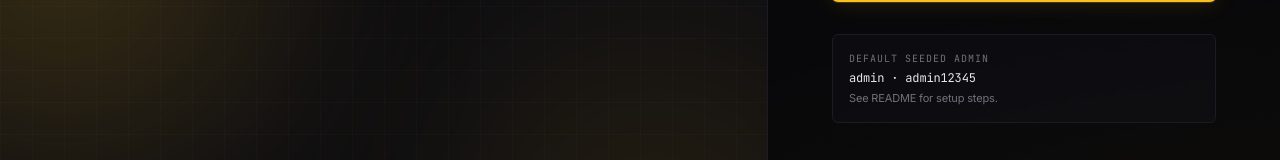
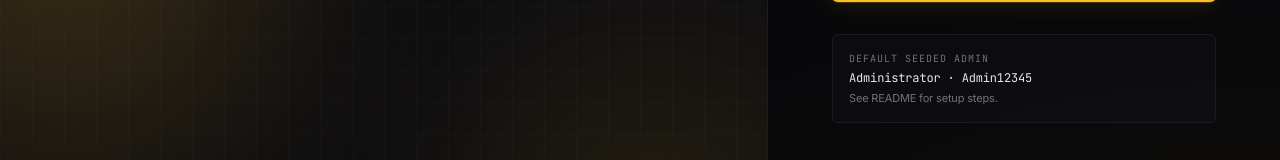
Before and after one commit to LaeeqtheDev/Sentinel-Biometric-Parking-System, a Next.js app in the folder frontend/: page /login in a window 1280 px wide. Shown: the part 506-666 px from the top of the page. Built offline with nearby package versions, Linux system fonts and the light colour scheme.

Commit message:
Update page.tsx

```diff
--- a/frontend/src/app/login/page.tsx
+++ b/frontend/src/app/login/page.tsx
@@ -167,7 +167,7 @@ export default function LoginPage() {
               Default seeded admin
             </p>
             <p className="mt-1 font-mono text-xs text-bone-300">
-              admin · admin12345
+              Administrator · Admin12345
             </p>
             <p className="mt-1 text-[11px] text-bone-500">
               See README for setup steps.
```
